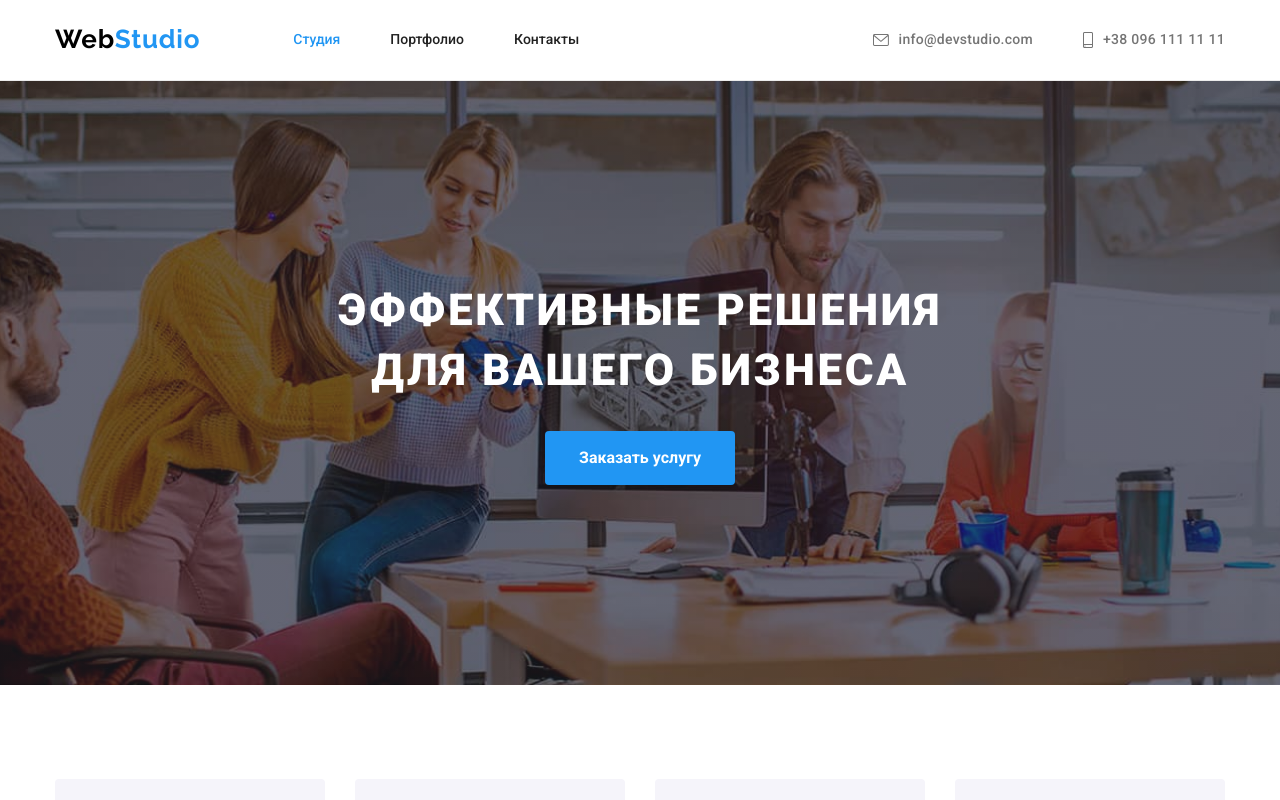
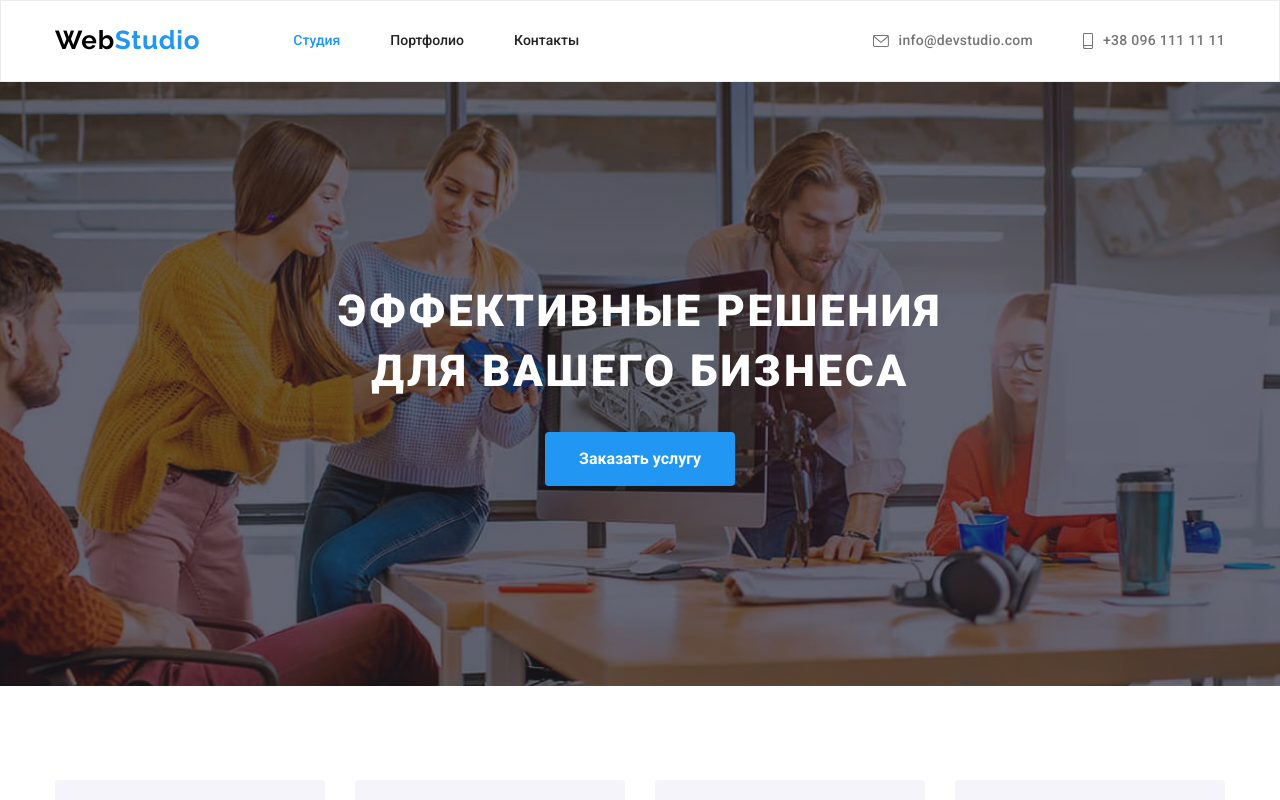
Before and after one commit to SerhiiSO/goit-markup-hw-04, a plain HTML site: page index.html in a window 1280 px wide. Shown: the top 800 px of the page. Drawn offline with nearby package versions, Linux system fonts and the light colour scheme.

Commit message:
portfolio

```diff
--- a/css/styles.css
+++ b/css/styles.css
@@ -55,7 +55,7 @@ body {
 .header {
   padding-top: 24px;
   padding-bottom: 25px;
-  border-bottom: 1px solid #ececec;
+  border: 1px solid #ececec;
 }
 
 .header-container {
```
